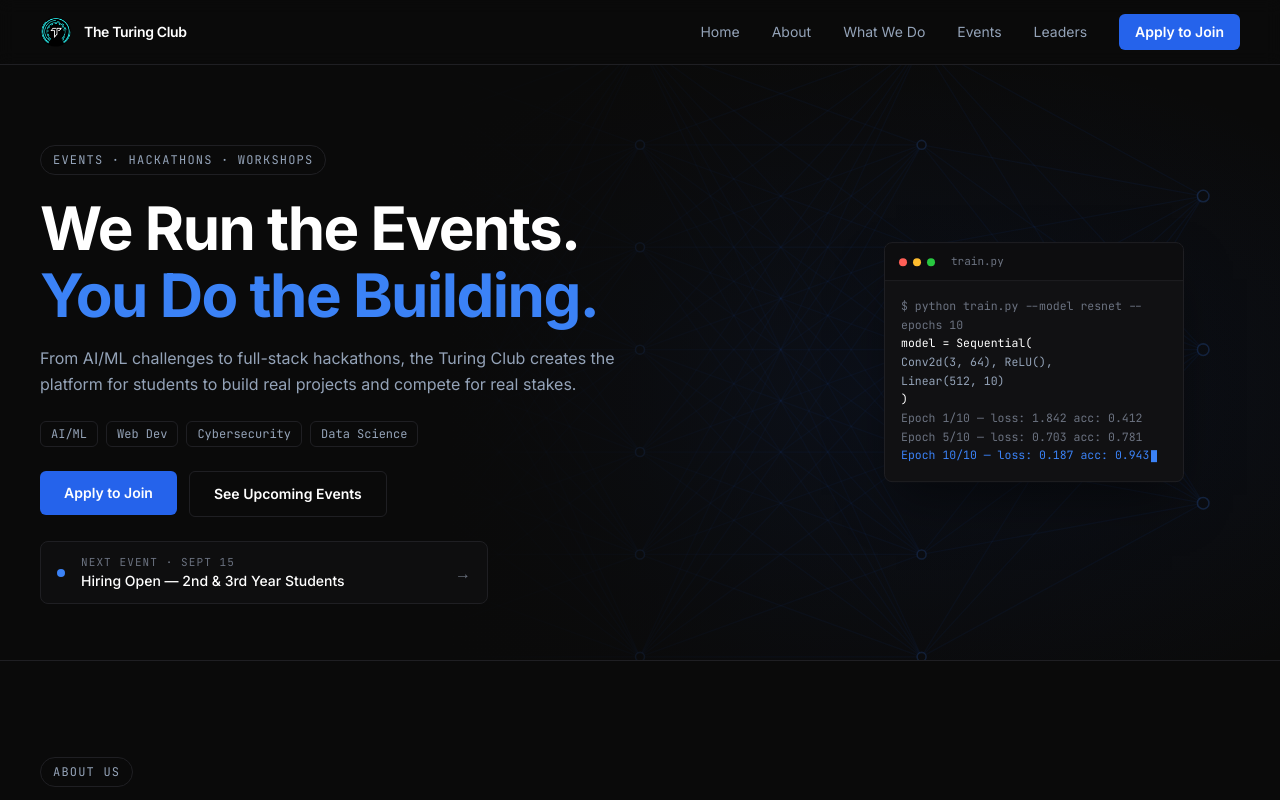
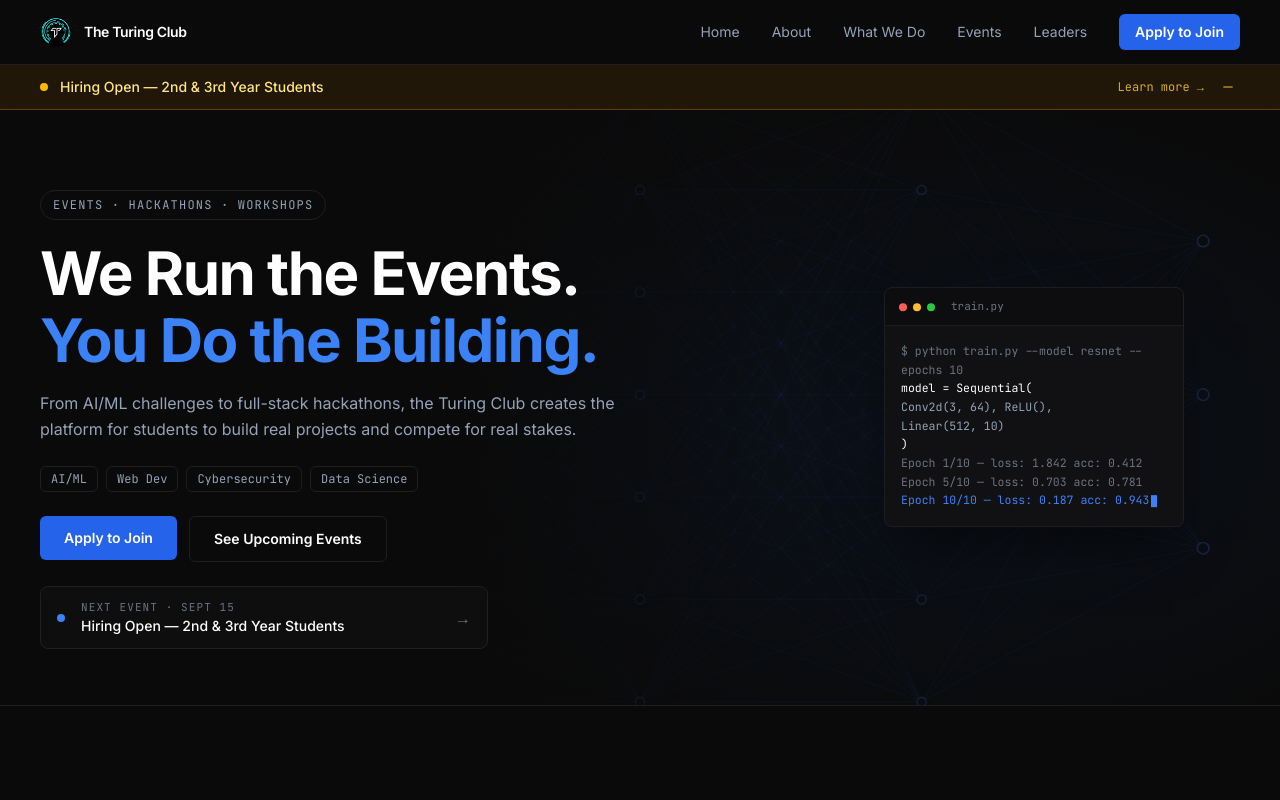
Before and after one commit to CODING-DARSH/turing-webstie, a React (Vite) app: page / in a window 1280 px wide. Shown: the top 800 px of the page. Built offline with nearby package versions, Linux system fonts and the light colour scheme.

Commit message:
feat: add notification bar and upcoming events section

```diff
--- a/src/App.jsx
+++ b/src/App.jsx
@@ -1,8 +1,10 @@
 import Navbar from './components/Navbar';
+import NotificationBar from './components/NotificationBar';
 import Hero from './components/Hero';
 import About from './components/About';
 import WhatWeDo from './components/WhatWeDo';
 import Events from './components/Events';
+import UpcomingEvents from './components/UpcomingEvents';
 import Achievements from './components/Achievements';
 import Leaders from './components/Leaders';
 import Footer from './components/Footer';
@@ -11,12 +13,14 @@ function App() {
   return (
     <div className="bg-bg min-h-screen">
       <Navbar />
+      <NotificationBar />
       <Hero />
       <About />
       <WhatWeDo />
       <Events />
+      <UpcomingEvents />
+      <Achievements />
       <Leaders />
-      <Achievements />
       <Footer />
     </div>
   );
--- /dev/null
+++ b/src/components/NotificationBar.jsx
@@ -0,0 +1,87 @@
+import { useState, useEffect } from 'react';
+import { notification } from '../data/notification';
+
+const MINIMIZED_KEY_PREFIX = 'ttc-notification-minimized:';
+
+export default function NotificationBar() {
+  const [status, setStatus] = useState('hidden'); // 'hidden' | 'expanded' | 'minimized'
+
+  useEffect(() => {
+    if (!notification.active) return;
+
+    const isExpired = new Date() > new Date(notification.expiresAt);
+    if (isExpired) return;
+
+    const isMinimized = localStorage.getItem(
+      `${MINIMIZED_KEY_PREFIX}${notification.id}`
+    );
+    setStatus(isMinimized ? 'minimized' : 'expanded');
+  }, []);
+
+  const minimize = () => {
+    localStorage.setItem(`${MINIMIZED_KEY_PREFIX}${notification.id}`, '1');
+    setStatus('minimized');
+  };
+
+  const expand = () => {
+    localStorage.removeItem(`${MINIMIZED_KEY_PREFIX}${notification.id}`);
+    setStatus('expanded');
+  };
+
+  if (status === 'hidden') return null;
+
+  // minimized: small pill, doesn't take up the full strip
+  if (status === 'minimized') {
+    return (
+      <div className="sticky top-16 z-40 flex justify-end px-5 md:px-10 py-1.5 border-b border-border bg-bg">
+        <button
+          onClick={expand}
+          className="flex items-center gap-1.5 px-2.5 py-1 rounded-full border border-amber-500/30 bg-amber-500/10 text-amber-200 text-[11px] font-mono hover:bg-amber-500/20 transition-colors"
+        >
+          <span className="relative flex h-1.5 w-1.5 shrink-0">
+            <span className="animate-ping absolute inline-flex h-full w-full rounded-full bg-amber-400 opacity-75" />
+            <span className="relative inline-flex rounded-full h-1.5 w-1.5 bg-amber-400" />
+          </span>
+          Announcement
+        </button>
+      </div>
+    );
+  }
+
+  // expanded: full strip
+  return (
+    <div className="sticky top-16 z-40 border-b border-amber-500/30 bg-amber-500/10 backdrop-blur-sm">
+      <div className="max-w-7xl mx-auto px-5 md:px-10 py-2.5 flex items-center gap-3">
+        <span className="relative flex h-2 w-2 shrink-0">
+          <span className="animate-ping absolute inline-flex h-full w-full rounded-full bg-amber-400 opacity-75" />
+          <span className="relative inline-flex rounded-full h-2 w-2 bg-amber-400" />
+        </span>
+
+        <a
+          href={notification.href}
+          className="flex-1 min-w-0 text-xs sm:text-sm font-medium text-amber-200 hover:text-amber-100 transition-colors truncate"
+        >
+          {notification.message}
+        </a>
+
+        <a
+          href={notification.href}
+          className="hidden sm:inline text-xs font-mono text-amber-300/80 hover:text-amber-100 transition-colors whitespace-nowrap"
+        >
+          Learn more &rarr;
+        </a>
+
+        <button
+          onClick={minimize}
+          aria-label="Minimize notification"
+          title="Minimize"
+          className="shrink-0 p-1 text-amber-300/70 hover:text-amber-100 transition-colors"
+        >
+          <svg viewBox="0 0 24 24" fill="none" stroke="currentColor" strokeWidth="2" className="w-4 h-4">
+            <path d="M5 12h14" />
+          </svg>
+        </button>
+      </div>
+    </div>
+  );
+}
--- /dev/null
+++ b/src/components/UpcomingEvents.jsx
@@ -0,0 +1,75 @@
+// Add upcoming events here as they're confirmed. Leave empty for the
+// empty-state to show automatically.
+const UPCOMING_EVENTS = [
+  {
+    title: 'Hiring Open — 2nd & 3rd Year Students',
+    date: 'Closes Sept 15, 2026',
+    description:
+      'The Turing Club is recruiting new members across Tech, Design, Social Media, Marketing, and Photography. Open to all 2nd and 3rd year students, regardless of prior experience — just bring the willingness to build.',
+    href: '#',
+  },
+];
+
+export default function UpcomingEvents() {
+  return (
+    <section id="upcoming-events" className="relative border-b border-border">
+      <div className="max-w-7xl mx-auto px-5 md:px-10 py-14 md:py-24">
+        <div className="inline-flex items-center gap-2 mb-6 px-3 py-1.5 border border-border rounded-full text-xs font-mono tracking-widest text-text-muted uppercase">
+          Upcoming Events
+        </div>
+
+        <h2 className="text-2xl sm:text-3xl md:text-4xl font-bold tracking-tight leading-tight mb-4 max-w-2xl">
+          What's coming up.
+        </h2>
+
+        <p className="text-sm md:text-base text-text-muted leading-relaxed max-w-xl mb-10">
+          Announcements, hiring drives, and events currently open — check
+          back here whenever the notification strip points you this way.
+        </p>
+
+        {UPCOMING_EVENTS.length === 0 ? (
+          <div className="border border-dashed border-border rounded-xl p-10 md:p-14 text-center">
+            <div className="text-sm text-text-muted mb-1">
+              No upcoming events right now.
+            </div>
+            <div className="text-xs text-text-dim">
+              Check back soon, or follow us on Instagram for the latest updates.
+            </div>
+          </div>
+        ) : (
+          <div className="grid md:grid-cols-2 gap-4">
+            {UPCOMING_EVENTS.map((event) => (
+              <div
+                key={event.title}
+                className="border border-border rounded-lg p-5 bg-surface/60 hover:border-text-dim transition-colors"
+              >
+                <div className="text-xs font-mono uppercase tracking-widest text-primary-light mb-2">
+                  {event.date}
+                </div>
+                <div className="text-sm font-semibold text-text mb-2">
+                  {event.title}
+                </div>
+                <p className="text-xs md:text-sm text-text-muted leading-relaxed mb-5">
+                  {event.description}
+                </p>
+                <div className="flex items-center gap-4">
+                  <button className="px-5 py-2.5 bg-primary hover:bg-primary-light transition-colors rounded-md font-semibold text-sm">
+                    Apply Now
+                  </button>
+                  {event.href && event.href !== '#' && (
+                    <a
+                      href={event.href}
+                      className="inline-flex items-center gap-1.5 text-xs font-mono text-text-muted hover:text-primary-light transition-colors"
+                    >
+                      See more &rarr;
+                    </a>
+                  )}
+                </div>
+              </div>
+            ))}
+          </div>
+        )}
+      </div>
+    </section>
+  );
+}
--- /dev/null
+++ b/src/data/notification.js
@@ -0,0 +1,18 @@
+// Update this whenever there's a new event/announcement to highlight.
+// - `id` must change whenever the message changes, so a previously
+//   minimized/dismissed notification doesn't stay hidden for returning
+//   visitors when the message is actually different.
+// - `expiresAt` is a local date-time string (YYYY-MM-DDTHH:mm:ss).
+//   Once this moment passes, the strip stops showing automatically —
+//   no other code changes needed. Example below expires at 11:59:59 PM
+//   on Sept 15, 2026.
+// - Set `active: false` to manually turn the strip off before its expiry
+//   (e.g. if the event is cancelled or filled early).
+
+export const notification = {
+  id: 'hiring-2nd-3rd-year-sept-2026',
+  message: 'Hiring Open — 2nd & 3rd Year Students',
+  href: '#upcoming-events',
+  expiresAt: '2026-09-15T23:59:59',
+  active: true,
+};
```
